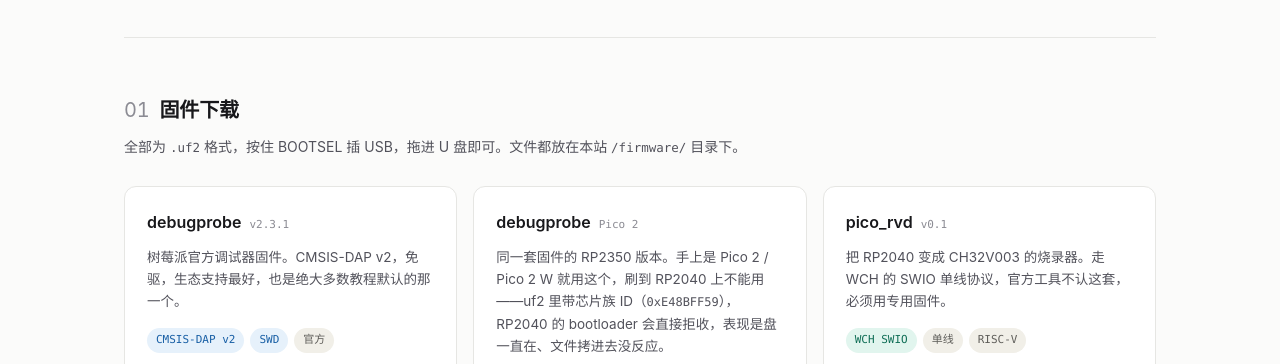
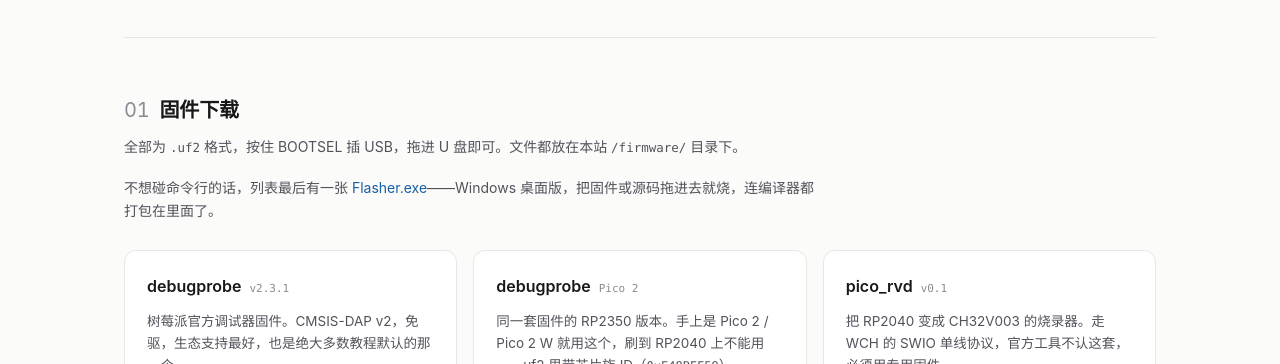
Before and after one commit to conm599/rp2040-prog, a plain HTML site: page index.html in a window 1280 px wide. Shown: the part 370-734 px from the top of the page. Drawn offline with Linux system fonts and the light colour scheme.

Commit message:
固件下载区顶部加 Flasher.exe 引导入口

```diff
--- a/index.html
+++ b/index.html
@@ -130,6 +130,7 @@ footer a{color:var(--ink3)}
 <section>
   <h2><span class="n">01</span>固件下载</h2>
   <p class="sub">全部为 <code style="font-family:var(--mono);font-size:12.5px">.uf2</code> 格式，按住 BOOTSEL 插 USB，拖进 U 盘即可。文件都放在本站 <code style="font-family:var(--mono);font-size:12.5px">/firmware/</code> 目录下。</p>
+  <p class="sub" style="margin-top:-10px">不想碰命令行的话，列表最后有一张 <a href="https://github.com/conm599/rp2040-prog/releases/latest/download/Flasher.exe" style="color:var(--blue);text-decoration:none">Flasher.exe</a>——Windows 桌面版，把固件或源码拖进去就烧，连编译器都打包在里面了。</p>
 
   <div class="grid">
 
```
